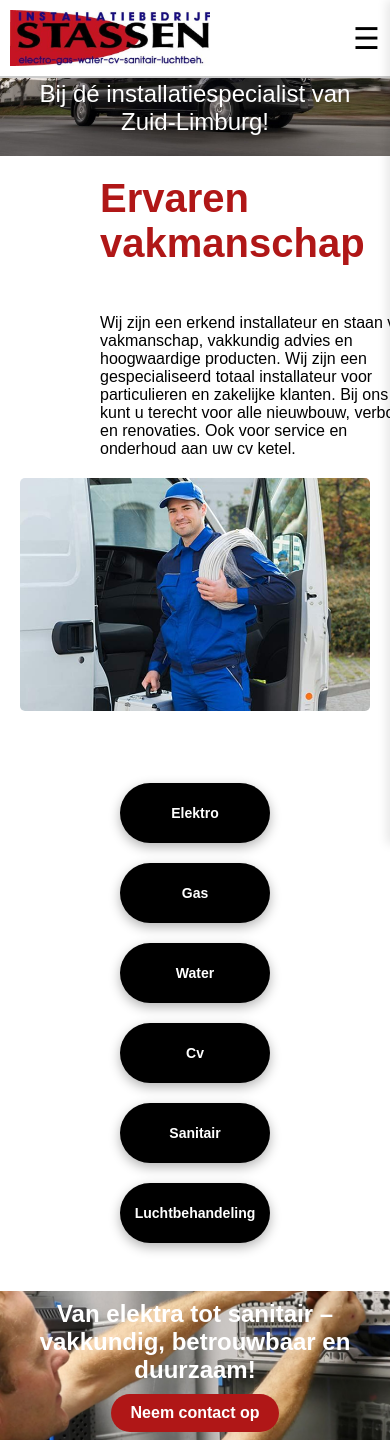
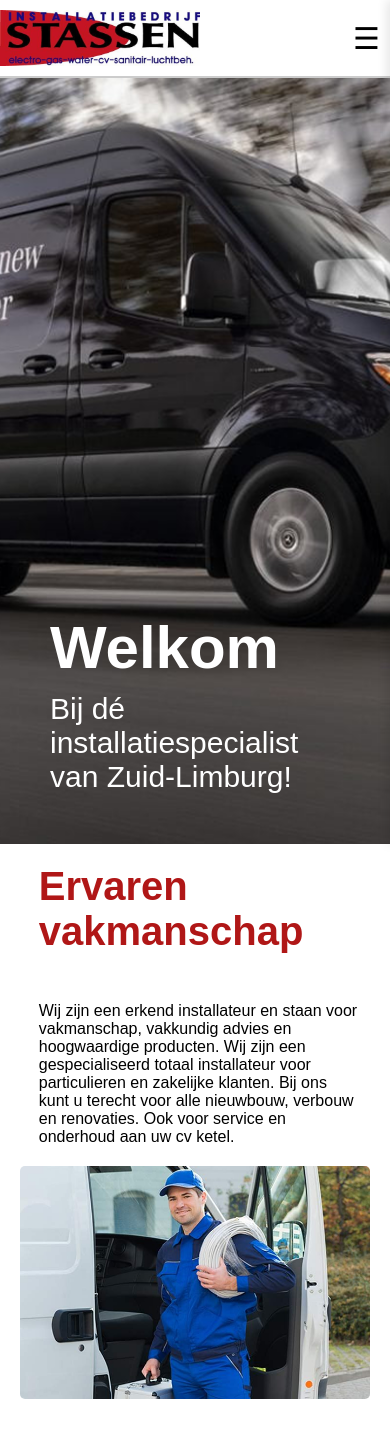
Before and after one commit to Parisxx/installatiebedrijf, a PHP site: page / in a window 390 px wide; the page is wider, and only the part inside the window is pictured. Shown: the top 1440 px of that part. Run offline with PHP 8.4, Linux system fonts and the light colour scheme; data that the repository does not hold is empty.

Commit message:
refactor: changed media querie to larger to make sure nothing breaks and changed up a few styling

```diff
--- a/index.css
+++ b/index.css
@@ -614,14 +614,14 @@ button:hover {
 
 
   /* Media queries for mobile view */
-  @media (max-width: 768px) {
+  @media (max-width: 1000px) {
 
     /* hamburger menu */
     .navbar {
         display: flex;
         justify-content: space-between;
         align-items: center;
-        padding: 10px;
+        padding: 10px 10px 10px 0px;
     }
 
     .nav-links {
@@ -631,28 +631,16 @@ button:hover {
     .hamburger {
         display: block;
     }
-/*
-    hero section */
-
-    .hero {
-        padding: 20px;
-        background-size: cover;
-        height: auto;
-    }
-    .hero-text {
-        font-size: 24px;
-        gap: 5px;
-        text-align: center;
-    }
 
     /* Content Section */
     .content-section {
         flex-direction: column;
         padding: 20px;
     }
+
     .content-text {
         max-width: 100%;
-        margin-left: 0;
+        margin-right: 35%;
     }
     .content-image img {
         max-width: 100%;
@@ -662,7 +650,8 @@ button:hover {
 
     /* Button Section */
     .button-container {
-        grid-template-columns: 1fr;
+        display: grid;
+        grid-template-columns: repeat(2, 1fr);
         grid-gap: 20px;
     }
 
@@ -672,6 +661,7 @@ button:hover {
         padding: 15px;
     }
 
+
     /* Banner Section */
     .banner {
         height: 150px;
@@ -680,7 +670,7 @@ button:hover {
 
     /* Slideshow */
     .slideshow-container {
-        max-width: 100%;
+        max-width: 90%;
     }
     .slide {
         flex: 0 0 100%;
```
